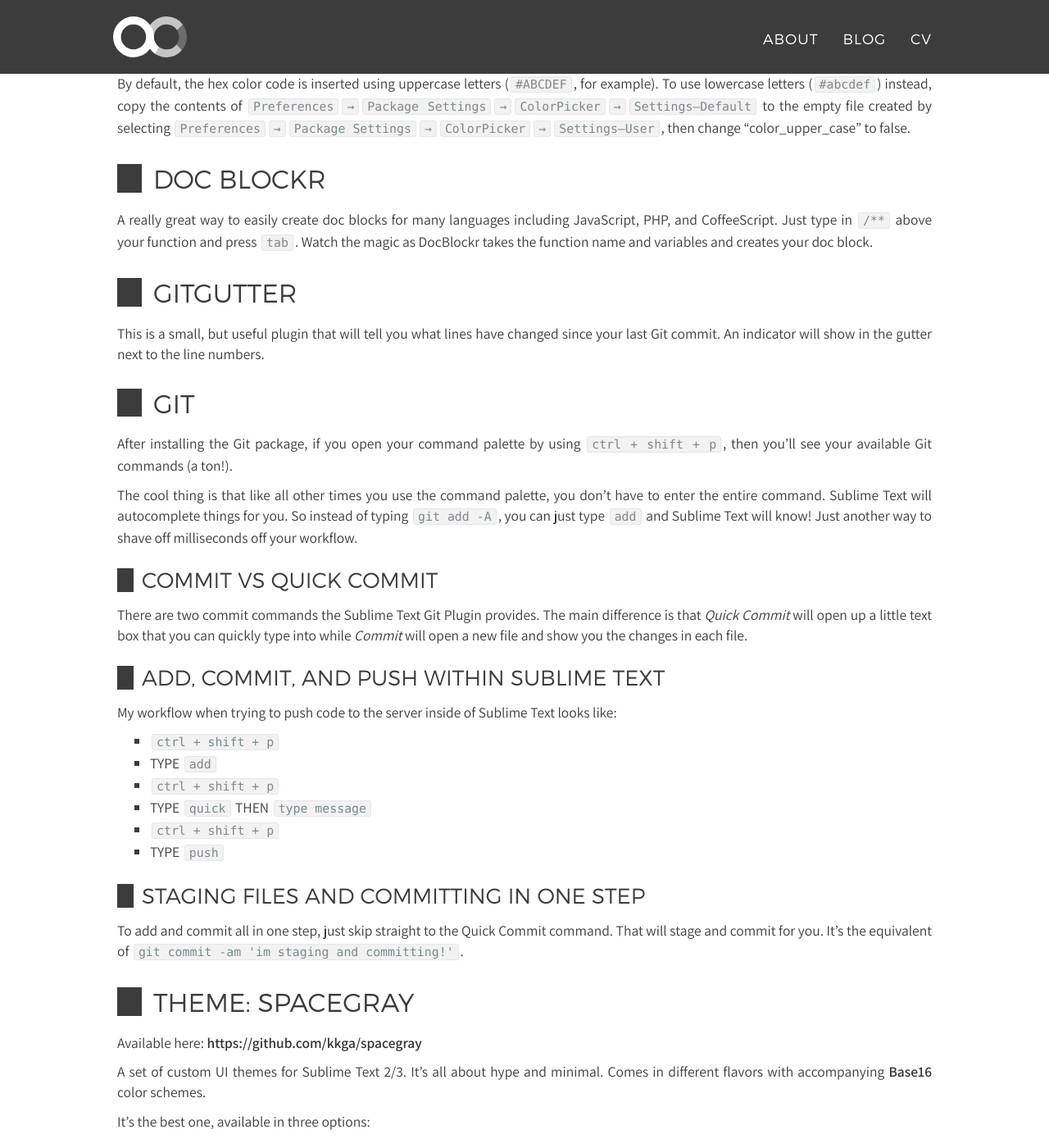
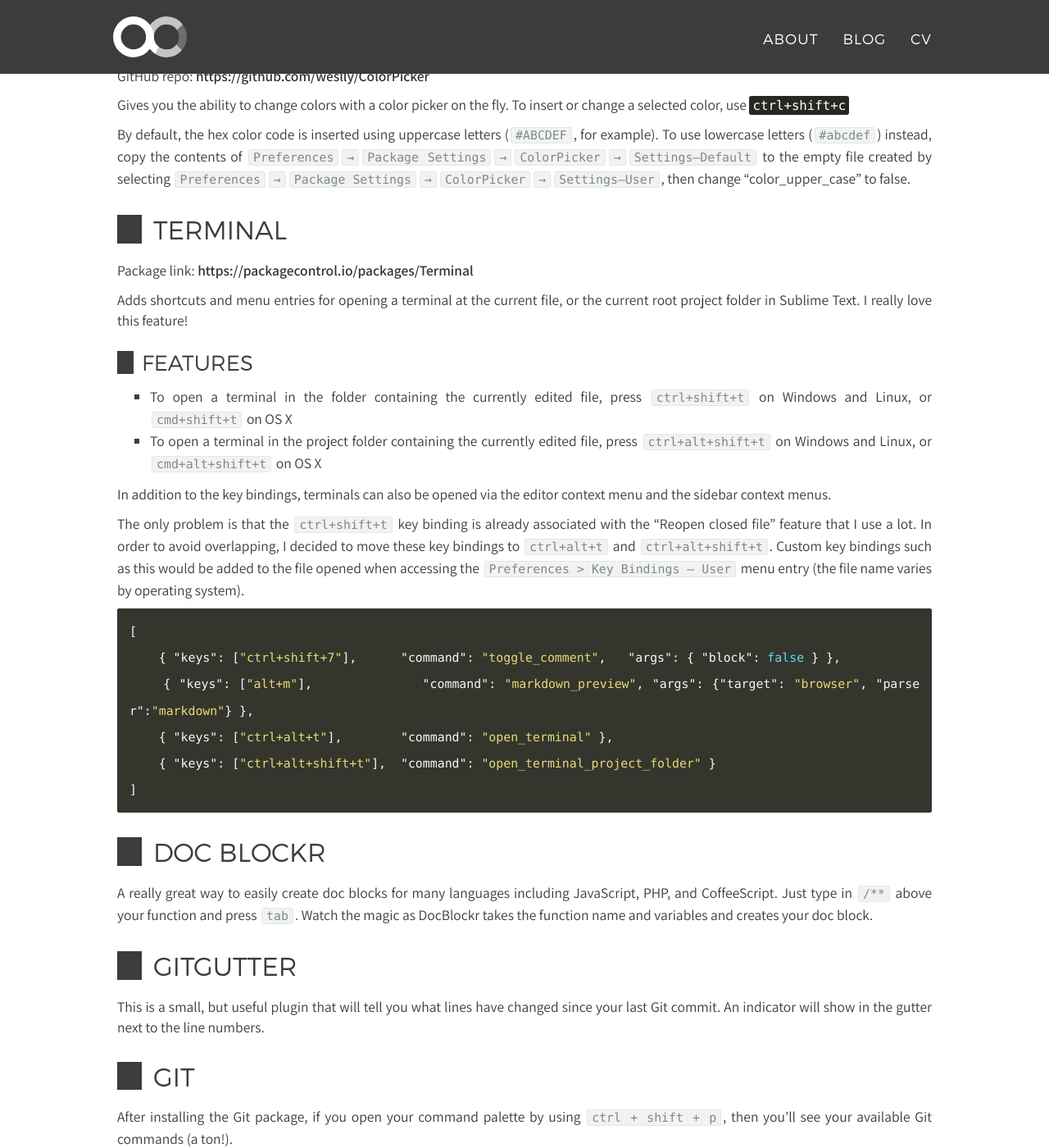
Before and after one commit to alecive/alecive.github.io, a Jekyll site: the page built from _posts/blog/2015-07-07-SublimeTricks.md, in a window 1280 px wide and 1400 px high, scrolled down 828 px. Shown: the whole window at 82% size. Built offline with Jekyll 4.4.1, drawn with Linux system fonts in a browser that asks for light colours; nearby versions of some CDN libraries; some web fonts are replaced.

Commit message:
Added package to sublime tricks page

```diff
--- a/_posts/blog/2015-07-07-SublimeTricks.md
+++ b/_posts/blog/2015-07-07-SublimeTricks.md
@@ -24,6 +24,30 @@
 Gives you the ability to change colors with a color picker on the fly. To insert or change a selected color, use <kbd>ctrl+shift+c</kbd>
 
 By default, the hex color code is inserted using uppercase letters (`#ABCDEF`, for example). To use lowercase letters (`#abcdef`) instead, copy the contents of `Preferences``→``Package Settings``→``ColorPicker``→``Settings—Default` to the empty file created by selecting `Preferences``→``Package Settings``→``ColorPicker``→``Settings—User`, then change "color_upper_case" to false.
+
+# Terminal
+
+Package link: [https://packagecontrol.io/packages/Terminal](https://packagecontrol.io/packages/Terminal)
+
+Adds shortcuts and menu entries for opening a terminal at the current file, or the current root project folder in Sublime Text. I really love this feature!
+
+## Features
+
+ * To open a terminal in the folder containing the currently edited file, press `ctrl+shift+t` on Windows and Linux, or `cmd+shift+t` on OS X
+ * To open a terminal in the project folder containing the currently edited file, press `ctrl+alt+shift+t` on Windows and Linux, or `cmd+alt+shift+t` on OS X
+
+In addition to the key bindings, terminals can also be opened via the editor context menu and the sidebar context menus.
+
+The only problem is that the `ctrl+shift+t` key binding is already associated with the "Reopen closed file" feature that I use a lot. In order to avoid overlapping, I decided to move these key bindings to `ctrl+alt+t` and `ctrl+alt+shift+t`. Custom key bindings such as this would be added to the file opened when accessing the `Preferences > Key Bindings – User` menu entry (the file name varies by operating system).
+
+~~~json
+[
+    { "keys": ["ctrl+shift+7"],      "command": "toggle_comment",   "args": { "block": false } },
+    { "keys": ["alt+m"],             "command": "markdown_preview", "args": {"target": "browser", "parser":"markdown"} },
+    { "keys": ["ctrl+alt+t"],        "command": "open_terminal" },
+    { "keys": ["ctrl+alt+shift+t"],  "command": "open_terminal_project_folder" }
+]
+~~~
 
 # Doc Blockr
 
```
